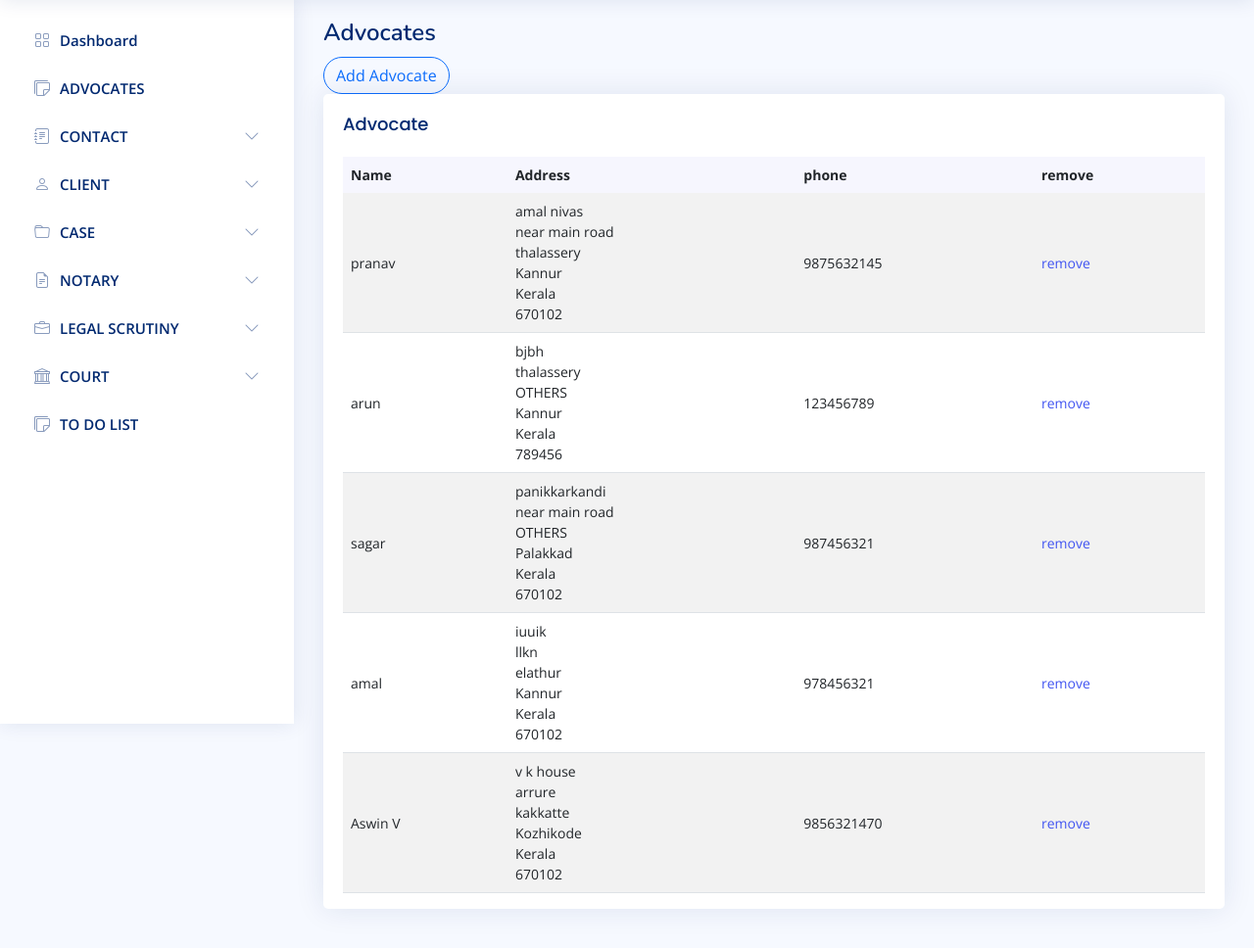
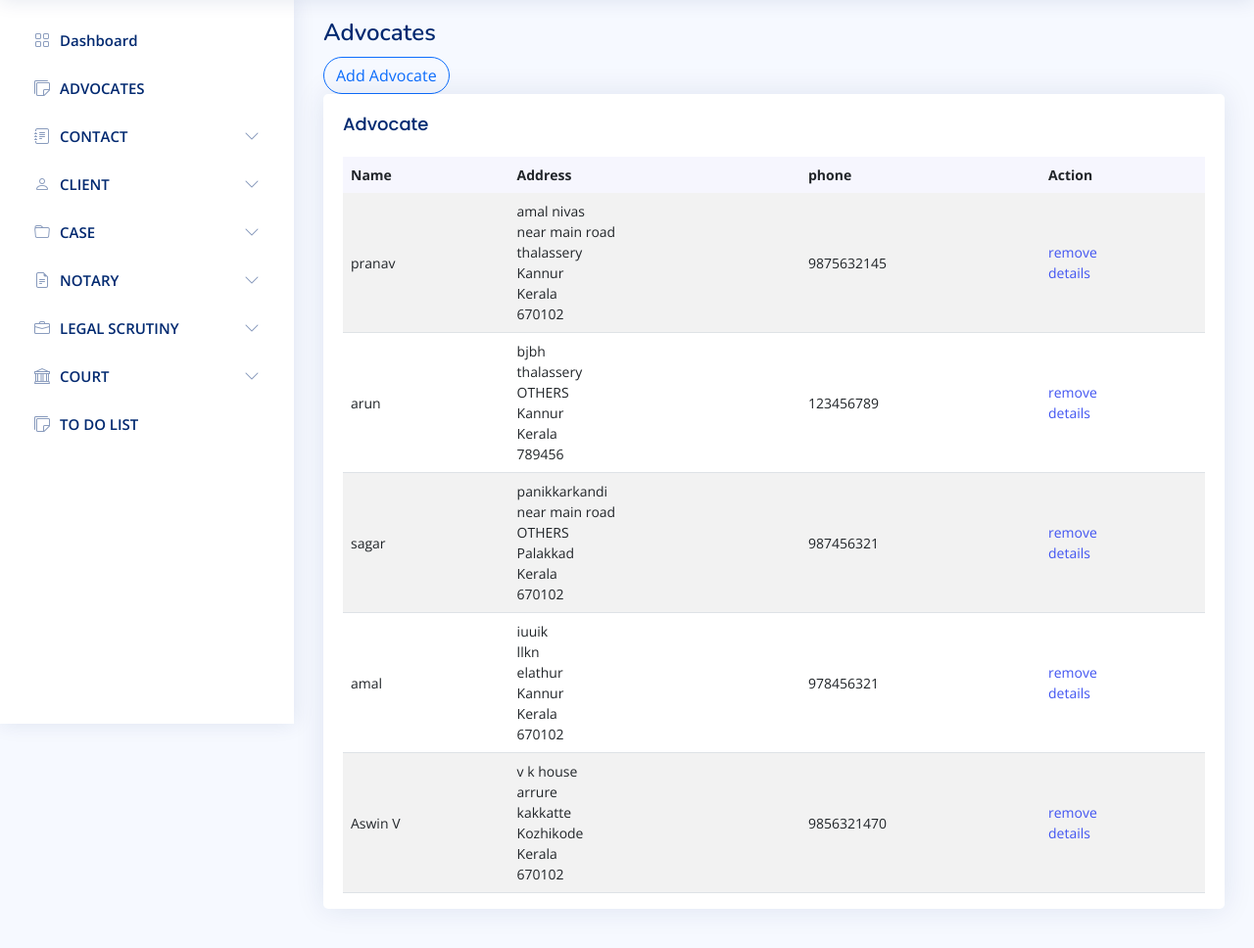
Before and after one commit to vimalprakash404/CaseMate, a Django app: page /viewadvocates in a window 1280 px wide. Shown: the part 61-1029 px from the top of the page at 98% size. Run offline with Django 4.2, Linux system fonts and the light colour scheme; a user stored in the database is signed in; data comes from the database, SQL or seed files in the repository; some libraries are stand-ins or nearby versions.

Commit message:
advocate details

```diff
--- a/templates/admin/advocate_view.html
+++ b/templates/admin/advocate_view.html
@@ -13,7 +13,7 @@
                 <th class="fw-bold" scope="col">Name</th>
                 <th class="fw-bold" scope="col">Address</th>
                 <th class="fw-bold" scope="col">phone</th>
-                <th class="fw-bold" scope="col">remove</th>
+                <th class="fw-bold" scope="col">Action</th>
               </tr>
             </thead>
             <tbody>
@@ -28,7 +28,8 @@
                   {{i.address.Pin}}<br>
                 </td>
                 <td >{{i.phone}}</td>
-                <td><a href="/removeadvocate/{{i.id}}">remove</a></td>
+                <td><a href="/removeadvocate/{{i.id}}">remove</a>
+                <br><a href="">details</a></td>
               </tr>
               {% endfor %}
 
```
